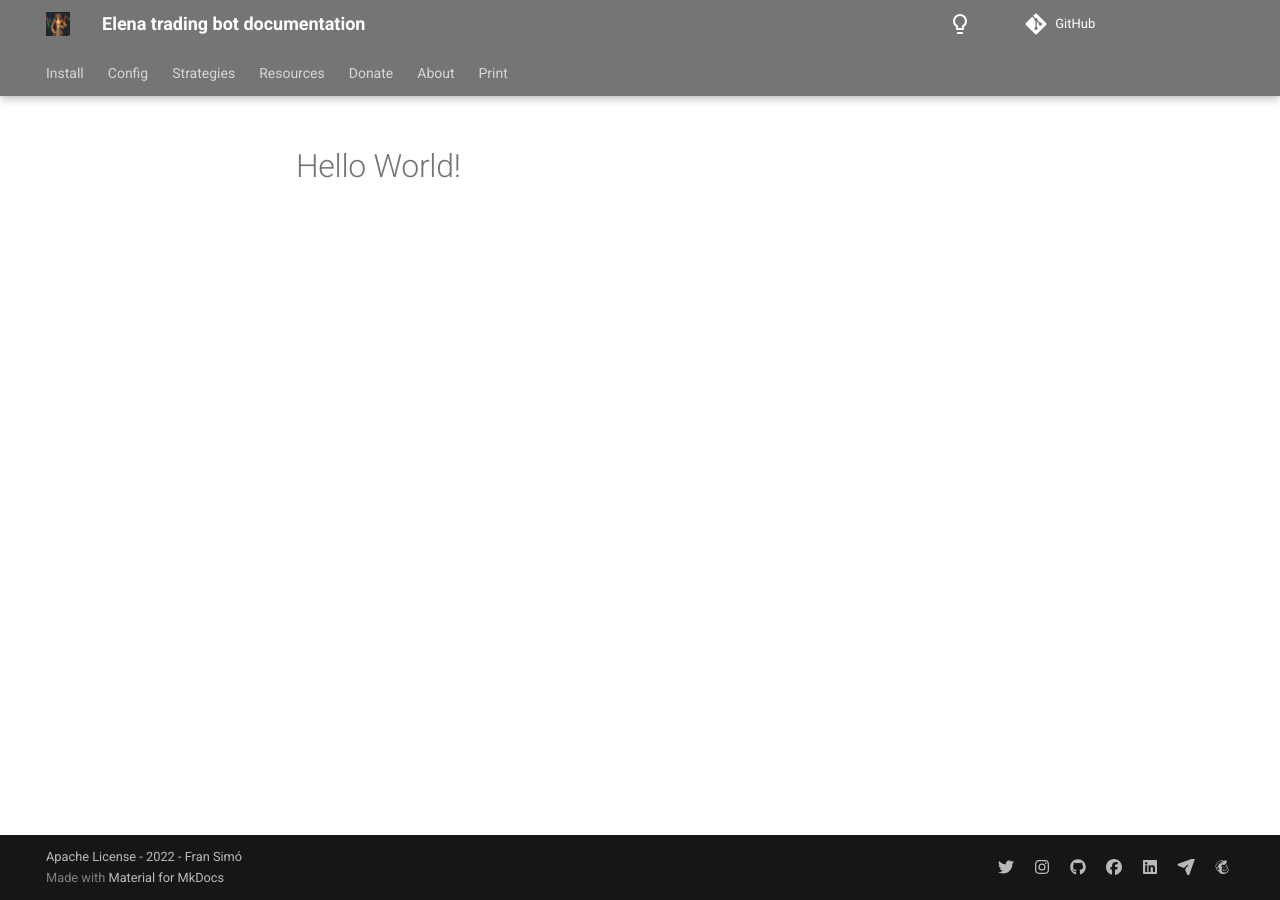
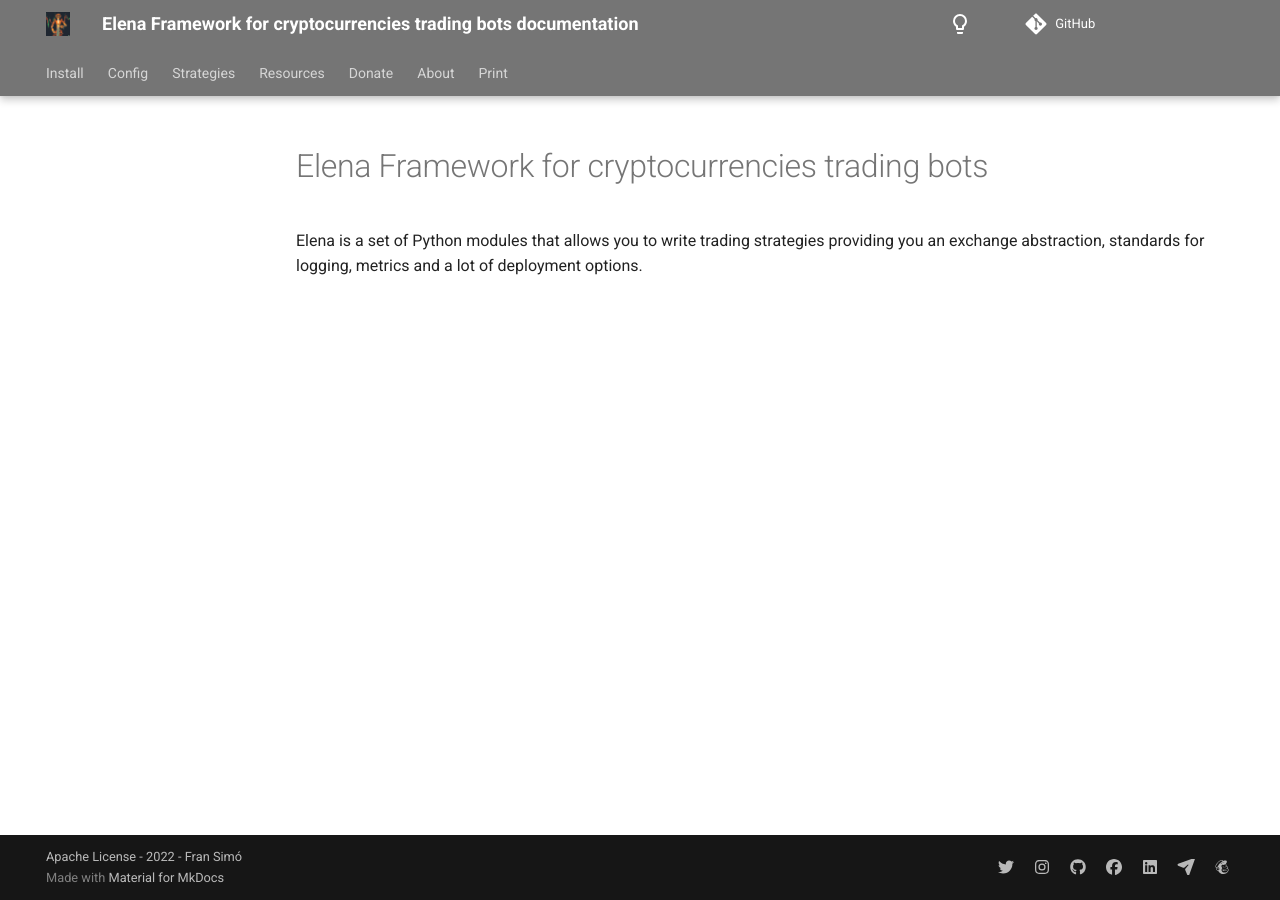
Before and after one commit to Pasta-fantasia/elena-docs, an MkDocs documentation site: the page built from docs/index.md, in a window 1280 px wide. Built offline with MkDocs 1.6.1 and Material for MkDocs 9.7.7, drawn with Linux system fonts in a browser that asks for light colours; comment, search, counter and statistics services are not loaded.

Commit message:
feat: docs

```diff
--- a/docs/index.md
+++ b/docs/index.md
@@ -1 +1,4 @@
-# Hello World!
+# Elena Framework for cryptocurrencies trading bots
+
+Elena is a set of Python modules that allows you to write trading strategies providing you an exchange abstraction,
+standards for logging, metrics and a lot of deployment options.
--- a/mkdocs.yml
+++ b/mkdocs.yml
@@ -1,4 +1,4 @@
-site_name: "Elena trading bot documentation"
+site_name: "Elena Framework for cryptocurrencies trading bots documentation"
 repo_url: https://github.com/Pasta-fantasia/elena-docs
 edit_uri: edit/main/docs/
 extra:
```
Also changed, not shown: docs/01_install/docker.md (+5 -0 lines).
